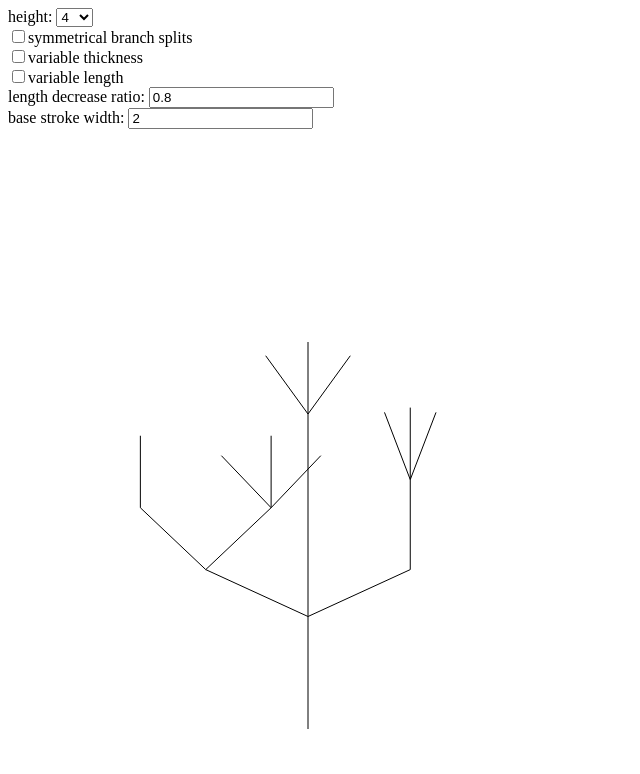
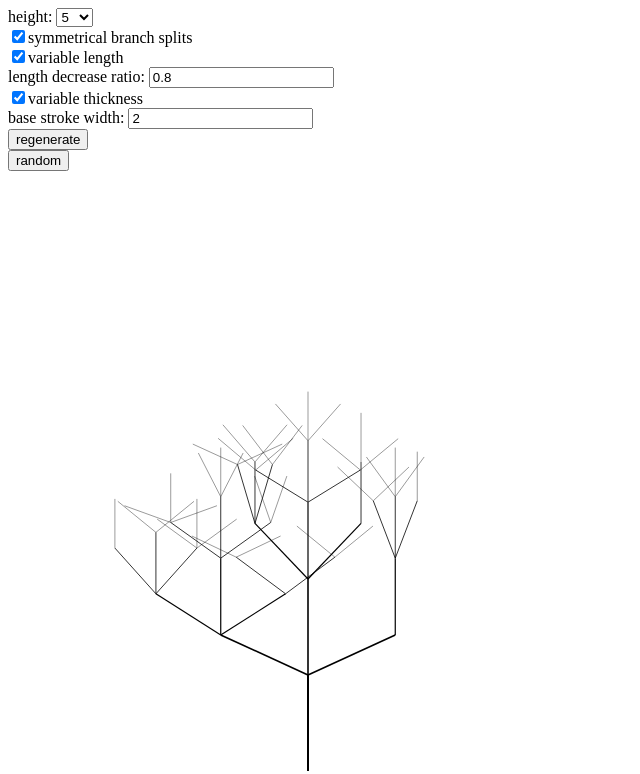
Before and after one commit to kuba-orlik/SVGTree, a plain HTML site: page index.html in a window 1280 px wide. Shown: the whole page, without its empty margins (0-640 px from the left). Drawn offline with Linux system fonts and the light colour scheme.

Commit message:
corrections + "randomize" button

```diff
--- a/index.html
+++ b/index.html
@@ -16,10 +16,10 @@
 				<option value="3">
 					3
 				</option>
-				<option value="4" selected>
+				<option value="4">
 					4
 				</option>
-				<option value="5">
+				<option value="5" selected>
 					5
 				</option>
 				<option value="6">
@@ -46,20 +46,22 @@
 			</select>
 		</div>
 		<div>
-			<input id="sym" class="attribute" type="checkbox" >symmetrical branch splits
+			<input id="sym" class="redraw" type="checkbox" checked>symmetrical branch splits
 		</div>
 		<div>
-			<input id="thinner" class="attribute" type="checkbox">variable thickness
-		</div>
-		<div>
-			<input id="shorter" class="attribute" type="checkbox">variable length
+			<input id="shorter" class="redraw" type="checkbox" checked>variable length
 		</div>
 		<div>
 			length decrease ratio: <input id="length-ratio" class="redraw" type="number" step="0.05" value="0.8">
 		</div>
 		<div>
+			<input id="thinner" class="attribute" type="checkbox" checked>variable thickness
+		</div>
+		<div>
 			base stroke width: <input id="thickness" class="attribute" type="number" value="2" step="0.5">
 		</div>
+		<button onclick="regenerateTree()">regenerate</button><br>
+		<button onclick="randomize()">random</button>
 		<div id="tree-canvas">
 
 		</div>
@@ -69,18 +71,35 @@
 		return document.getElementById(selector);
 	}
 
+	var max_level = 12;
+
 	var tree_canvas = new SVGTree.Canvas("#tree-canvas", 600, 600);
 
+	function randomBool(){
+		var rand = Math.random();
+		return rand>0.5;
+	}
+
+	function randomize(){
+		$("thinner").checked = randomBool();
+		$("thickness").value = Math.floor(Math.random()*2*10)/10+1;
+		$("sym").checked = randomBool();
+		$("shorter").checked = randomBool();
+		$("length-ratio").value = Math.floor(Math.random()*0.8*10000)/10000+0.2;
+		$("level").value = Math.floor(9*Math.random()+2);
+		regenerateTree();
+	}
+
 	function attributeChange(){
-		tree_canvas.symmetrical = $("sym").checked;
 		tree_canvas.decreasing_width = $("thinner").checked;
-		tree_canvas.decreasing_length= $("shorter").checked;
-		tree_canvas.decreasing_length_ratio=$("length-ratio").checked;
-		tree_canvas.base_stroke_width=$("");
+		tree_canvas.base_stroke_width=$("thickness").value;
 		tree_canvas.draw();
 	}
 
 	function regenerateTree(){
+		tree_canvas.symmetrical = $("sym").checked;
+		tree_canvas.decreasing_length= $("shorter").checked;
+		tree_canvas.decreasing_length_ratio=$("length-ratio").value;
 		tree_canvas.generateTree($("level").value);
 		attributeChange();
 	}
@@ -103,6 +122,8 @@
 	  		console.log(el);
 	    	el.onchange = function(){
 	    		console.log("change");
+	    		console.log(el.value);
+	    		console.log(el.checked);
 	    		regenerateTree();
 	    	};
 	  	}
```
